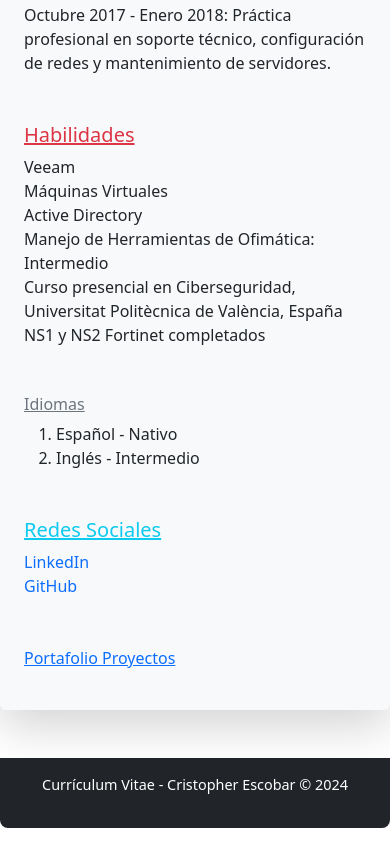
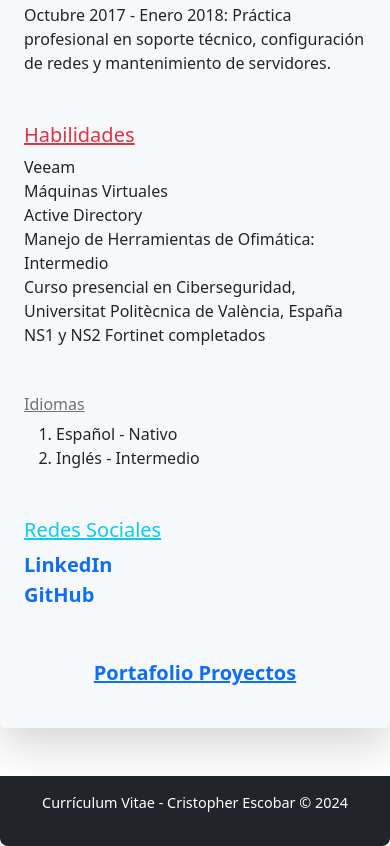
Before and after one commit to muriel-ap/forkackryzx, a plain HTML site: page index.html in a window 390 px wide. Shown: the part 1700-2546 px from the top of the page. Drawn offline with nearby package versions, Linux system fonts and the light colour scheme.

Commit message:
Actualizacion estilo de portafolio
Se actualiza el estilo de portafolio con letras mas grandes, en negrita y centrada

```diff
--- a/assets/css/style.css
+++ b/assets/css/style.css
@@ -87,4 +87,8 @@ footer {
     .profile-img {
         margin-bottom: 20px;
     }
+a {
+    font-size: 20px;
+    font-weight: bold;
+    text-align: center;
 }
```
